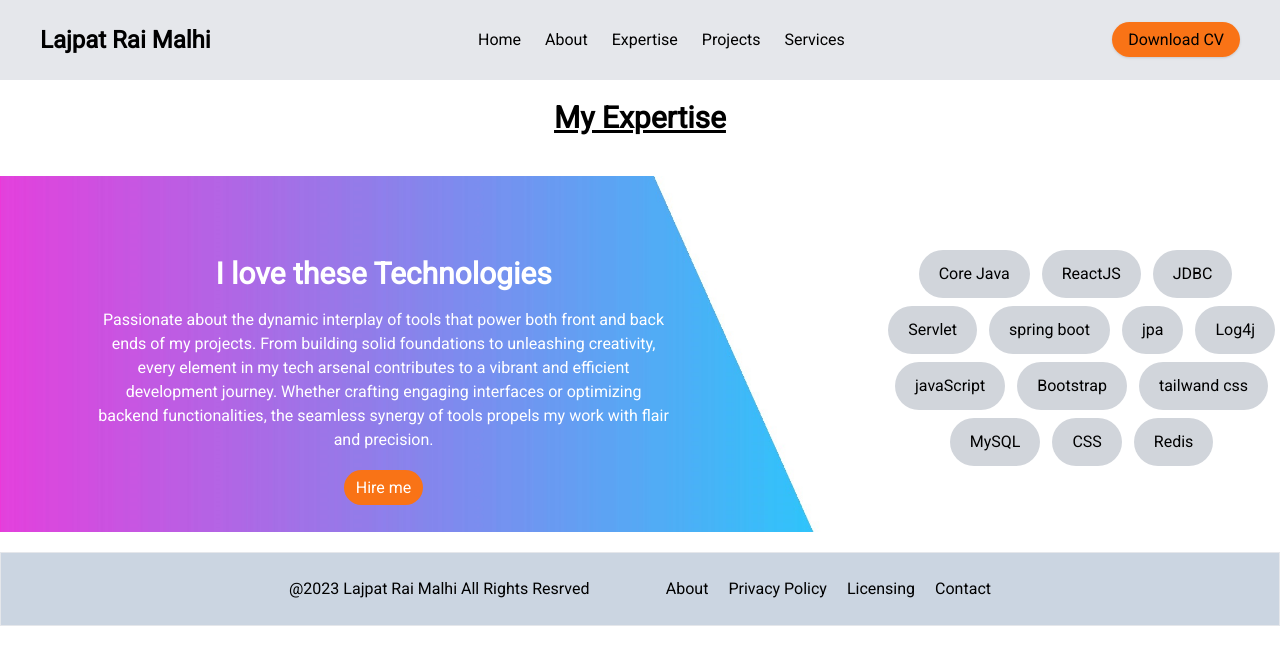
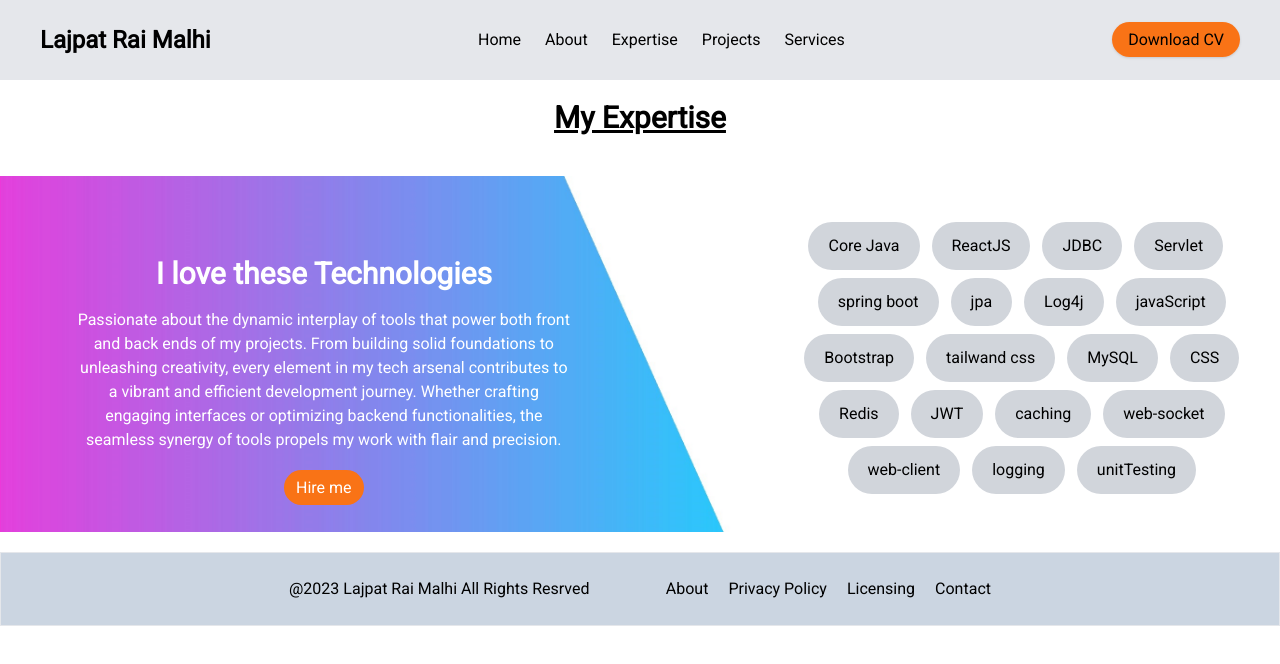
Before and after one commit to rai11lajpat/portFolio, a React (Vite) app: page /Expertise in a window 1280 px wide. Shown: the top 664 px of the page. Built offline with nearby package versions, Linux system fonts and the light colour scheme.

Commit message:
some skills added

```diff
--- a/src/components/Expertise.jsx
+++ b/src/components/Expertise.jsx
@@ -52,6 +52,12 @@ const Expertise = () => {
             <p className="px-5 py-3 bg-gray-300 w-fit rounded-full mt-2 hover:bg-orange-500 cursor-pointer">MySQL</p>
             <p className="px-5 py-3 bg-gray-300 w-fit rounded-full mt-2 hover:bg-orange-500 cursor-pointer">CSS</p>
             <p className="px-5 py-3 bg-gray-300 w-fit rounded-full mt-2 hover:bg-orange-500 cursor-pointer">Redis</p>
+            <p className="px-5 py-3 bg-gray-300 w-fit rounded-full mt-2 hover:bg-orange-500 cursor-pointer">JWT</p>
+            <p className="px-5 py-3 bg-gray-300 w-fit rounded-full mt-2 hover:bg-orange-500 cursor-pointer">caching</p>
+            <p className="px-5 py-3 bg-gray-300 w-fit rounded-full mt-2 hover:bg-orange-500 cursor-pointer">web-socket</p>
+            <p className="px-5 py-3 bg-gray-300 w-fit rounded-full mt-2 hover:bg-orange-500 cursor-pointer">web-client</p>
+            <p className="px-5 py-3 bg-gray-300 w-fit rounded-full mt-2 hover:bg-orange-500 cursor-pointer">logging</p>
+            <p className="px-5 py-3 bg-gray-300 w-fit rounded-full mt-2 hover:bg-orange-500 cursor-pointer">unitTesting</p>
           </div>
         </div>
 
```
